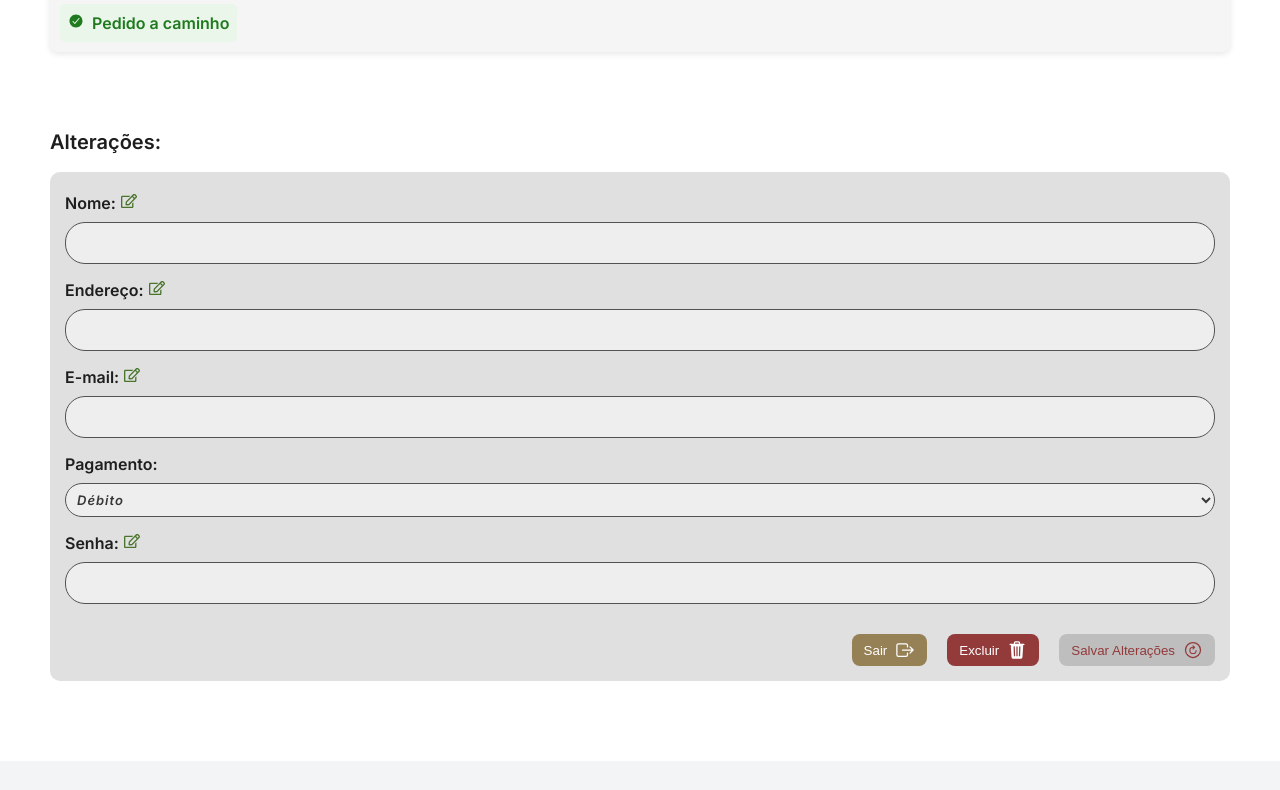
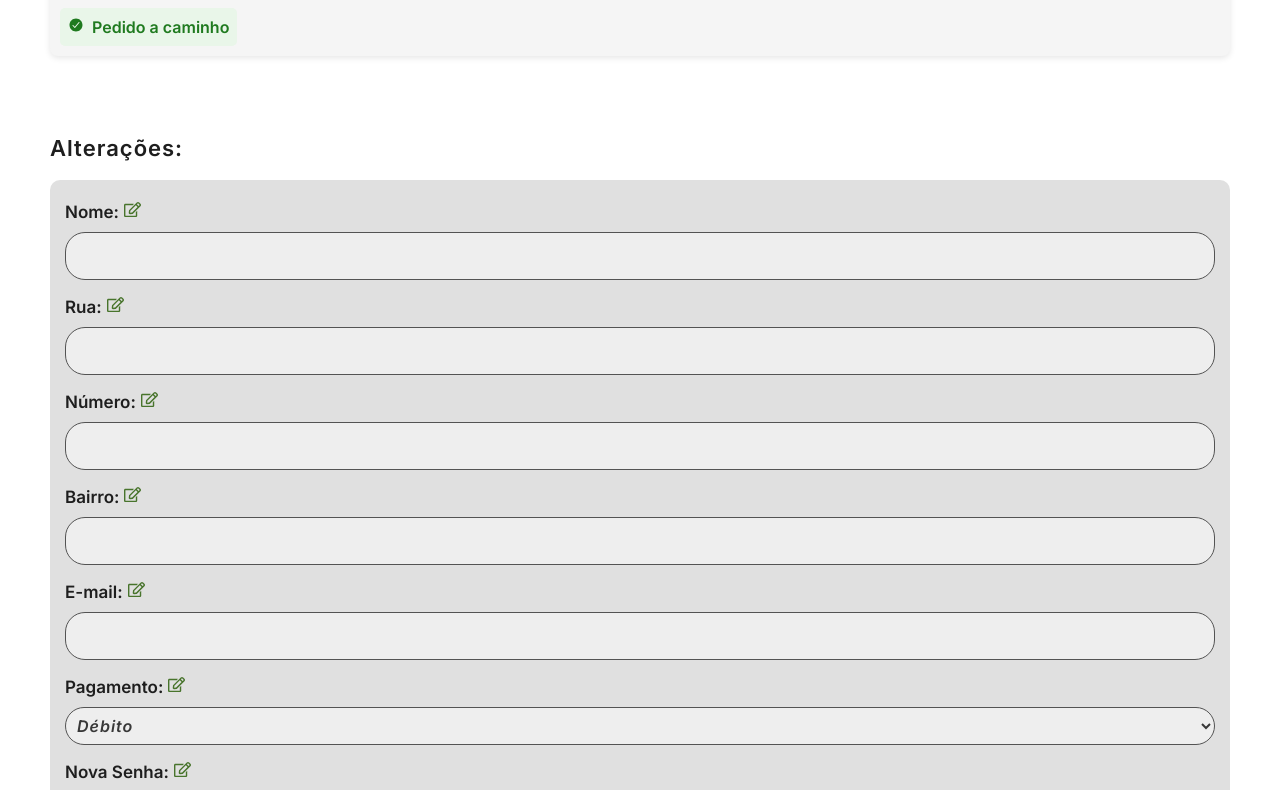
Before and after one commit to geovannaetm/tempeiro-caicara, a Next.js app: page /userpage in a window 1280 px wide. Shown: the part 620-1410 px from the top of the page. Built offline with nearby package versions, Linux system fonts and the light colour scheme; no server answers; sample sign-in values are in the browser's storage; a web font is replaced by a local one.

Commit message:
edit user atualizado

```diff
--- a/src/app/userpage/page.jsx
+++ b/src/app/userpage/page.jsx
@@ -22,7 +22,9 @@ export default function UserPage() {
   const [user, setUser] = useState({
     name: "",
     email: "",
-    endereco: "",
+    rua: "",
+    numero: "",
+    bairro: "",
     pass: "",
     pagamento: "Débito",
   });
@@ -52,8 +54,10 @@ export default function UserPage() {
         setUser({
           name: data.name,
           email: data.email,
-          endereco: `${data.rua}, ${data.numero} - ${data.bairro}`,
-          pass: data.pass,
+          rua: data.rua || "",
+          numero: data.numero || "",
+          bairro: data.bairro || "",
+          pass: "", // senha em branco
           pagamento: "Débito",
         });
       } catch (error) {
@@ -69,11 +73,24 @@ export default function UserPage() {
   };
 
   const handleUpdate = async () => {
+    const updatedUser = {
+      name: user.name,
+      email: user.email,
+      rua: user.rua,
+      numero: user.numero,
+      bairro: user.bairro,
+      pagamento: user.pagamento,
+    };
+
+    if (user.pass) {
+      updatedUser.pass = user.pass;
+    }
+
     try {
       const response = await fetch(`http://localhost:3333/user/${userId}`, {
         method: "PUT",
         headers: { "Content-Type": "application/json" },
-        body: JSON.stringify(user),
+        body: JSON.stringify(updatedUser),
       });
 
       const data = await response.json();
@@ -150,8 +167,18 @@ export default function UserPage() {
           </div>
 
           <div className={styles.formGroup}>
-            <label>Endereço:<FaRegEdit style={{ marginLeft: "5px", color: "#48742C" }} /></label>
-            <input type="text" name="endereco" value={user.endereco} onChange={handleChange} />
+            <label>Rua:<FaRegEdit style={{ marginLeft: "5px", color: "#48742C" }} /></label>
+            <input type="text" name="rua" value={user.rua} onChange={handleChange} />
+          </div>
+
+          <div className={styles.formGroup}>
+            <label>Número:<FaRegEdit style={{ marginLeft: "5px", color: "#48742C" }} /></label>
+            <input type="text" name="numero" value={user.numero} onChange={handleChange} />
+          </div>
+
+          <div className={styles.formGroup}>
+            <label>Bairro:<FaRegEdit style={{ marginLeft: "5px", color: "#48742C" }} /></label>
+            <input type="text" name="bairro" value={user.bairro} onChange={handleChange} />
           </div>
 
           <div className={styles.formGroup}>
@@ -160,7 +187,7 @@ export default function UserPage() {
           </div>
 
           <div className={styles.formGroup}>
-            <label>Pagamento:</label>
+            <label>Pagamento:<FaRegEdit style={{ marginLeft: "5px", color: "#48742C" }} /></label>
             <select name="pagamento" value={user.pagamento} onChange={handleChange}>
               <option value="Débito">Débito</option>
               <option value="Crédito">Crédito</option>
@@ -169,8 +196,14 @@ export default function UserPage() {
           </div>
 
           <div className={styles.formGroup}>
-            <label>Senha:<FaRegEdit style={{ marginLeft: "5px", color: "#48742C" }} /></label>
-            <input type="password" name="pass" value={user.pass} onChange={handleChange} />
+            <label>Nova Senha:<FaRegEdit style={{ marginLeft: "5px", color: "#48742C" }} /></label>
+            <input
+              type="password"
+              name="pass"
+              value={user.pass}
+              onChange={handleChange}
+              placeholder="Digite nova senha..."
+            />
           </div>
 
           <div className={styles.botoes}>
--- a/src/app/userpage/userpage.module.css
+++ b/src/app/userpage/userpage.module.css
@@ -20,9 +20,10 @@
 }
 
 .tituloSecao {
-  font-size: 2rem;
+  font-size: 2.2rem;
   margin-bottom: 1rem;
   font-family: var(--ff-inter);
+  letter-spacing: 0.1rem;
 }
 
 .pedidosBox {
@@ -129,6 +130,7 @@
   font-weight: 600;
   margin-bottom: 0.3rem;
   font-family: var(--ff-inter);
+  font-size: 1.7rem;
 }
 
 .formGroup input,
@@ -136,7 +138,7 @@
   width: 100%;
   padding: 0.7rem;
   border-radius: 20px;
-  font-size: 1.3rem;
+  font-size: 1.6rem;
   border: 1px solid #535353;
   background-color: #eeeeee;
   outline: none;
```
